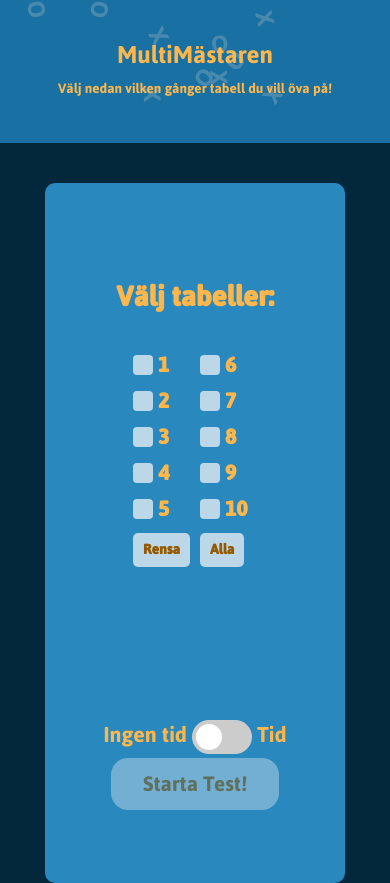
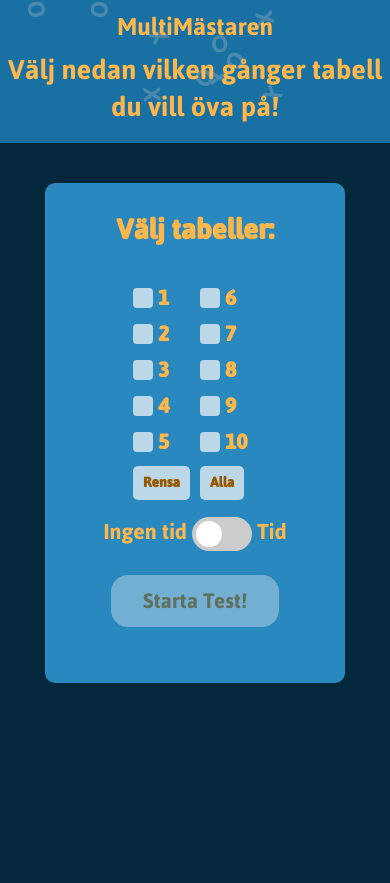
Before and after one commit to Anthymm/Multimastaren, a Vue app: page / in a window 390 px wide. After the commit the page ends 844 px from the top, so only its background shows below. Built offline with nearby package versions, Linux system fonts and the light colour scheme.

Commit message:
Justerat responsivitet till mobil

```diff
--- a/src/components/NavBar.vue
+++ b/src/components/NavBar.vue
@@ -140,9 +140,9 @@ nav div {
 
 
 nav div h2 {
-  font-size: 1.75vw;
+  font-size: 2vw;
 
-  margin-top: 4%;
+  margin-top: 1%;
 }
 
 .object {
@@ -153,12 +153,17 @@ nav div h2 {
   line-height: 10%;
 }
 
-@media screen and (max-height: 1000px) {
+@media screen and (max-width: 1000px) {
   nav div {
-    font-size: 100vw;
+    font-size: 10vw;
+    line-height: 150%;
   }
+
   nav div h2 {
+    display: flex;
+    text-align: center;
     margin-top: 0;
+    font-size: 5vw;
   }
 }
 
@@ -169,7 +174,9 @@ nav div h2 {
   }
 
   nav div h2 {
-    font-size: 4vw;
+    display: flex;
+    text-align: center;
+    font-size: 8vw;
   }
 }
 </style>
--- a/src/views/HomeView.vue
+++ b/src/views/HomeView.vue
@@ -92,8 +92,7 @@ export default {
 <style>
 body {
   font-family: jaldi;
-  overflow-y: hidden;
-  overflow-x: hidden;
+
 }
 .disabled {
     opacity: 0.5;
@@ -111,12 +110,14 @@ body {
 }
 
 .container {
+
   display: grid;
   grid-template-columns: 1fr 1fr;
-  height: 100vh;
+
 }
 /* Switch styling */
 #SwitchContainer{
+  padding-bottom: 20px;
   display: flex;
   gap: 5px;
 }
@@ -142,6 +143,7 @@ body {
   flex-direction: column;
   justify-content: center;
   align-items: center;
+  margin-right: 100px;
 }
 
 
@@ -295,16 +297,19 @@ input:checked + .slider:before {
 @media (max-width: 600px) {
   .box {
     width: 300px;
-    height: 700px;
+    height: 500px;
+
   }
 
   .container {
     grid-template-columns: 1fr;
-    height: 700px;
+    height: 500px;
   }
 
   .start {
+    padding-bottom: 50px;
     margin-top: 5px;
+    margin-right: 0px;
   }
 
   .grid {
```
